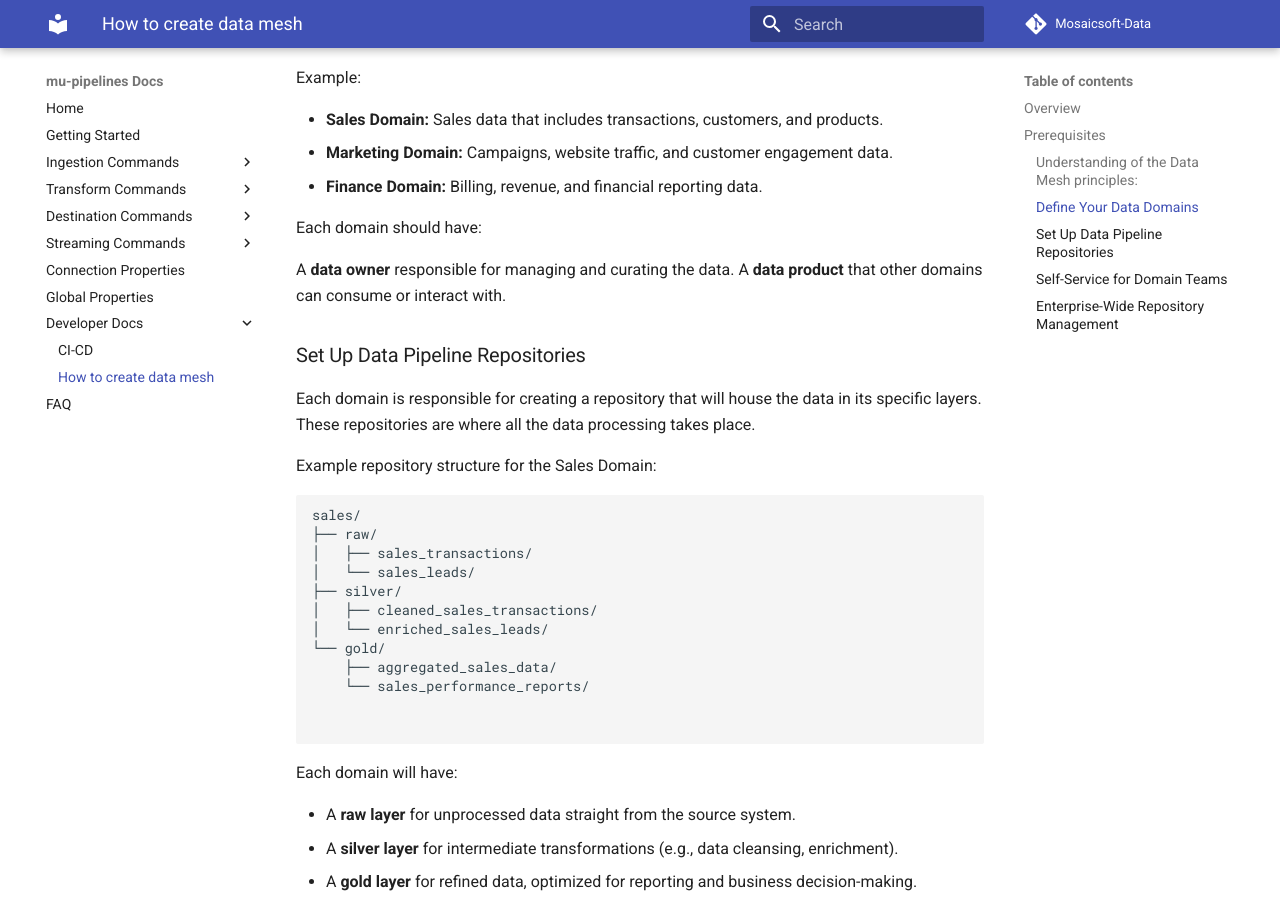
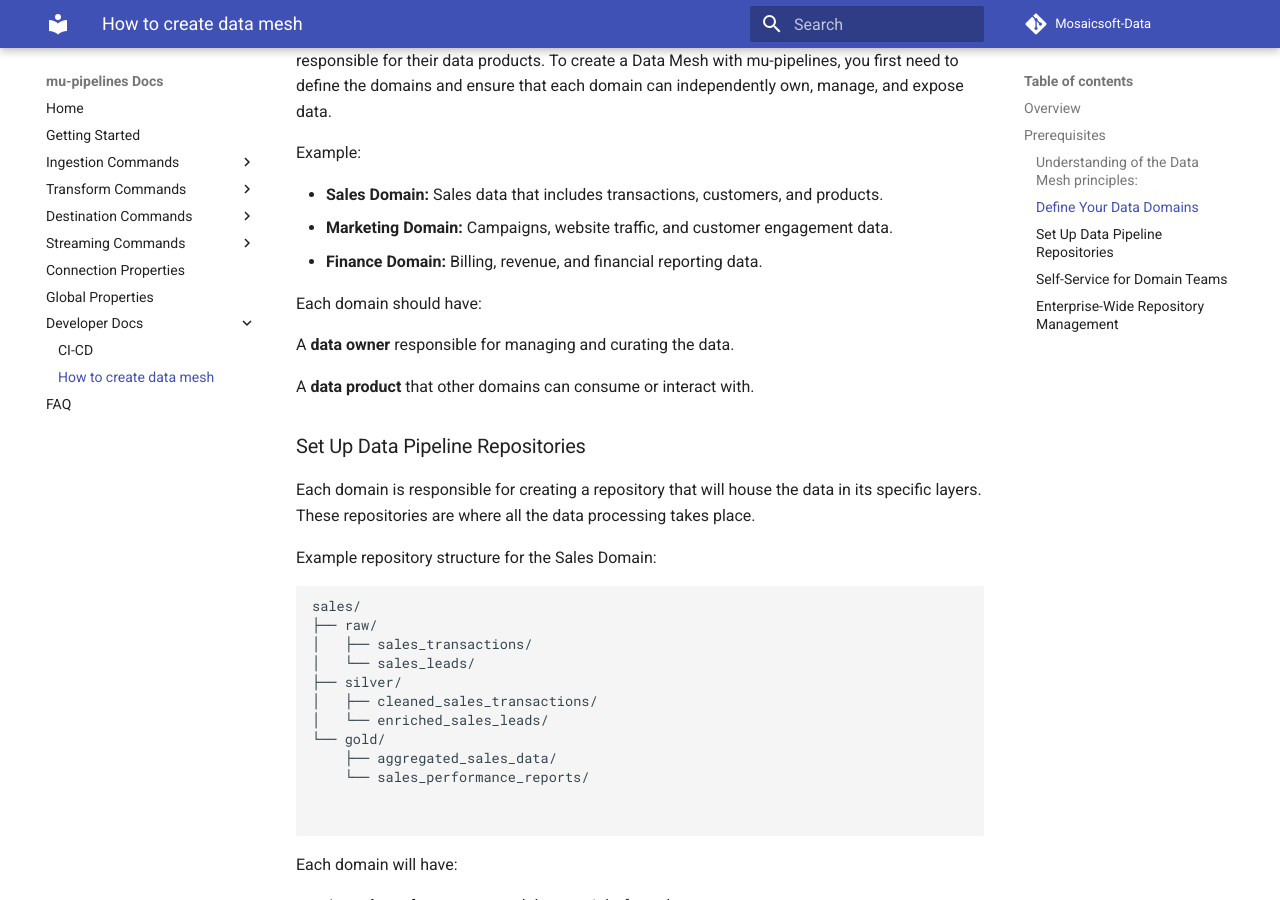
Before and after one commit to Mosiacsoft/mu-pipelines-doc, an MkDocs documentation site: the page built from docs/Developer Docs/How to create data mesh.md, in a window 1280 px wide and 900 px high, scrolled down 878 px. Built offline with MkDocs 1.6.1 and Material for MkDocs 9.7.7, drawn with Linux system fonts in a browser that asks for light colours; old or Windows-style settings are respelled for this version of MkDocs.

Commit message:
formatting

```diff
--- a/docs/Developer Docs/How to create data mesh.md
+++ b/docs/Developer Docs/How to create data mesh.md
@@ -1,4 +1,4 @@
-# Creating a Data Mesh with mu-pipelines
+# **Creating a Data Mesh with mu-pipelines**
 
 ## Overview
 
@@ -15,10 +15,10 @@
 
 ### Understanding of the Data Mesh principles:
 
-**Domain-Oriented Data Ownership**
-**Data as a Product**
-**Self-Serve Data Infrastructure**
-**Federated Computational Governance**
+- **Domain-Oriented Data Ownership**
+- **Data as a Product**
+- **Self-Serve Data Infrastructure**
+- **Federated Computational Governance**
 
 ### Define Your Data Domains
 
@@ -33,6 +33,7 @@
 Each domain should have:
 
 A **data owner** responsible for managing and curating the data.
+
 A **data product** that other domains can consume or interact with.
 
 ### Set Up Data Pipeline Repositories
```
Also changed, not shown: docs/Developer Docs/CI-CD.md (+8 -1 lines), docs/index.md (+1 -1 lines).
